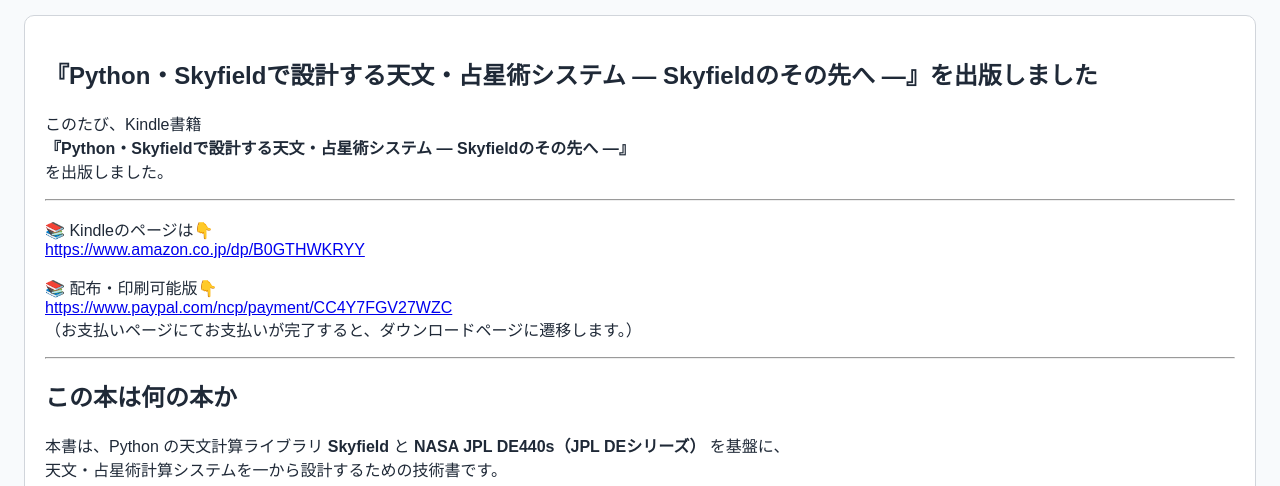
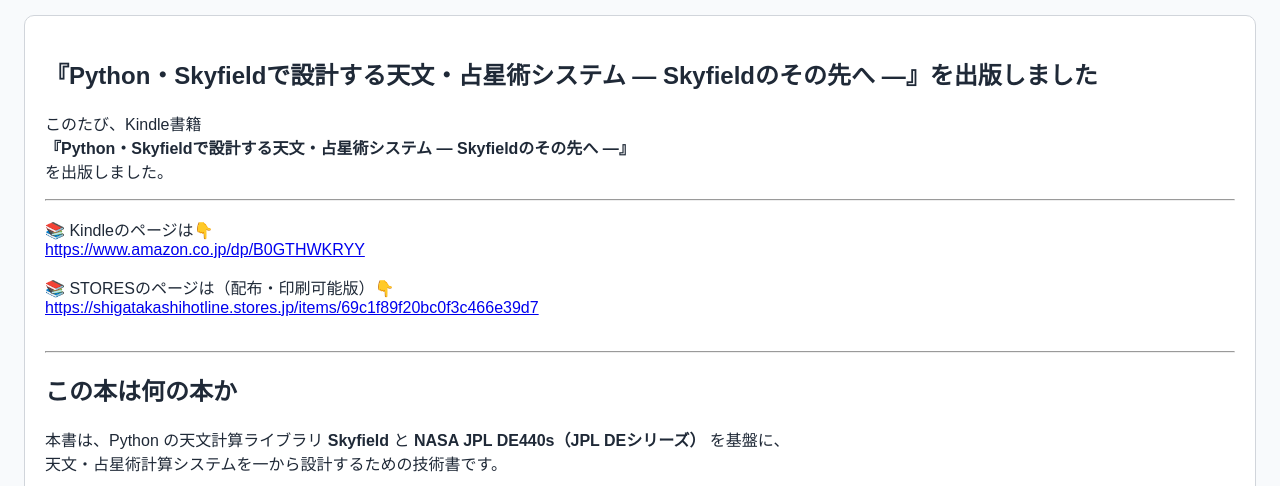
Before and after one commit to takashi-cw/hotline_site, a plain HTML site: page docs/items/skyfield-beyond/skyfield-beyond_v1.html in a window 1280 px wide. Shown: the part 314-800 px from the top of the page. Drawn offline with Linux system fonts and the light colour scheme; files that its build step writes are made by us from their sources.

Commit message:
update: 2026-04-19T07:17:34.986Z

```diff
--- a/docs/items/skyfield-beyond/skyfield-beyond_v1.html
+++ b/docs/items/skyfield-beyond/skyfield-beyond_v1.html
@@ -17,7 +17,7 @@
       <section>
         <h1>『Python・Skyfieldで設計する天文・占星術システム — Skyfieldのその先へ —』を出版しました</h1>
                                                 <p>このたび、Kindle書籍<br><strong>『Python・Skyfieldで設計する天文・占星術システム — Skyfieldのその先へ —』</strong><br>を出版しました。</p><hr>
-                                        <p>📚 Kindleのページは👇<br><a href="https://www.amazon.co.jp/dp/B0GTHWKRYY">https://www.amazon.co.jp/dp/B0GTHWKRYY</a></p><p>📚 配布・印刷可能版👇<br><a href="https://www.paypal.com/ncp/payment/CC4Y7FGV27WZC">https://www.paypal.com/ncp/payment/CC4Y7FGV27WZC</a><br>（お支払いページにてお支払いが完了すると、ダウンロードページに遷移します。）</p>
+                                                <p>📚 Kindleのページは👇<br><a href="https://www.amazon.co.jp/dp/B0GTHWKRYY">https://www.amazon.co.jp/dp/B0GTHWKRYY</a></p><p>📚 STORESのページは（配布・印刷可能版）👇<br><a href="https://shigatakashihotline.stores.jp/items/69c1f89f20bc0f3c466e39d7">https://shigatakashihotline.stores.jp/items/69c1f89f20bc0f3c466e39d7</a><br><br></p>
                                                 <hr>
                                                 <h2>この本は何の本か</h2>
                                                 <p>本書は、Python の天文計算ライブラリ <strong>Skyfield</strong> と <strong>NASA JPL DE440s（JPL DEシリーズ）</strong> を基盤に、<br>天文・占星術計算システムを一から設計するための技術書です。</p>
@@ -145,7 +145,7 @@
                                                 <hr>
                                                 <p>ご購入先は👇へ。</p>
                                                 <p>📚 Kindleのページは👇<br><a href="https://www.amazon.co.jp/dp/B0GTHWKRYY">https://www.amazon.co.jp/dp/B0GTHWKRYY</a></p>
-                                        <p>📚 配布・印刷可能版👇<br><a href="https://www.paypal.com/ncp/payment/CC4Y7FGV27WZC">https://www.paypal.com/ncp/payment/CC4Y7FGV27WZC</a><br>（お支払いページにてお支払いが完了すると、ダウンロードページに遷移します。）</p>
+                                                <p>📚 STORESのページは（配布・印刷可能版）👇<br><a href="https://shigatakashihotline.stores.jp/items/69c1f89f20bc0f3c466e39d7">https://shigatakashihotline.stores.jp/items/69c1f89f20bc0f3c466e39d7</a><br><br></p>
                                                 <hr>
                                                 <p>今後の開発支援をしてもいいよ、という方は、ぜひ購入して頂けると励みになります！☺️</p><div>📨 お問い合わせ先：shigatakashi.cw@gmail.com</div><div>オンラインカウンセリングルーム『しがたかしホッとライン』運営：志賀高史</div><p><a href="../index.html">Topに戻る</a></p>
       </section>
```
Also changed, not shown: docs/items/index.html (indentation only). Lines whose indentation alone changed are shown as unchanged.
